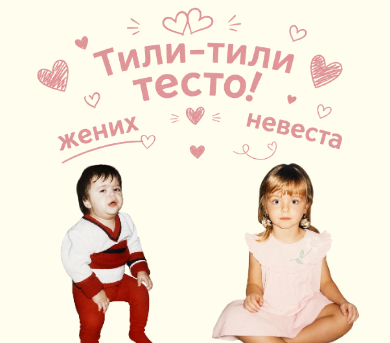
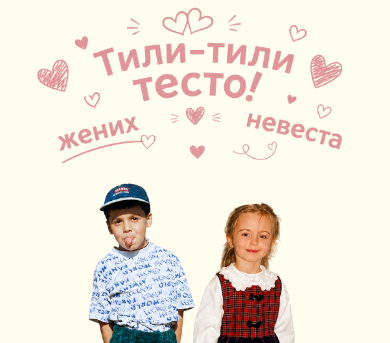
Before and after one commit to maxprotasov/wedding, a plain HTML site: page index.html in a window 390 px wide. Shown: the top 343 px of the page. Drawn offline with Linux system fonts and the light colour scheme.

Commit message:
updated image

```diff
--- a/index.html
+++ b/index.html
@@ -18,14 +18,8 @@
           />
           <div class="couple_photo">
             <img
-              class="hero__couple"
-              src="./assets/max.png"
-              alt=""
-              fetchpriority="high"
-            />
-            <img
-              class="hero__couple"
-              src="./assets/ChatGPT_Image_Jun_29__2026__05_57_04_PM-removebg-preview.png"
+              class="hero__couple couple_block"
+              src="./assets/couple.png"
               alt=""
               fetchpriority="high"
             />
--- a/styles.css
+++ b/styles.css
@@ -60,6 +60,13 @@ h1,
 h2,
 figure {
   margin: 0;
+}
+
+.couple_block {
+  height: fit-content;
+  position: relative;
+  width: 100%;
+  bottom: 76px;
 }
 
 .visually-hidden {
@@ -150,10 +157,6 @@ h2 {
 .hero__lettering {
   width: 100%;
 }
-.hero__couple {
-  width: 50%;
-}
-
 .hero__lettering {
 }
 
@@ -177,6 +180,8 @@ h2 {
 
 .couple_photo {
   display: flex;
+  position: relative;
+  height: 300px;
 }
 
 .intro p,
@@ -255,7 +260,7 @@ h2 {
 
 .framed-box {
   position: relative;
-  width: min(100%, 470px);
+  width: min(100%, 570px);
   min-height: clamp(170px, 36vw, 250px);
   place-items: center;
   padding: clamp(24px, 6vw, 52px);
@@ -332,18 +337,11 @@ h2 {
 
 .timeline__item {
   display: flex;
-}
-
-.timeline__item--left {
-  justify-content: flex-start;
-}
-
-.timeline__item--right {
-  justify-content: flex-end;
+  justify-content: center;
 }
 
 .timeline figure {
-  width: min(76%, 340px);
+  width: 70%;
 }
 
 .timeline figcaption {
@@ -675,7 +673,12 @@ h2 {
   }
 }
 
-@media (max-width: 420px) {
+@media (max-width: 648px) {
+  .couple_block {
+    width: 100%;
+    bottom: -20px;
+  }
+
   .section {
     padding-right: 20px;
     padding-left: 20px;
```
Also changed, not shown: assets/couple.png (added), assets/hanna_main.png (added), assets/hanna_main3.png (added), assets/hanna_main_2.png (added), assets/main_max.png (added), assets/main_max2.png (added), 1 other file.
